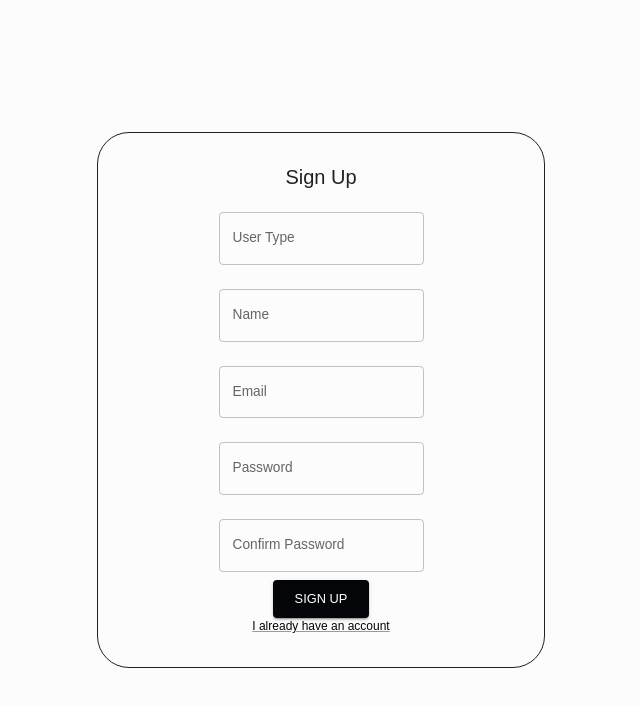
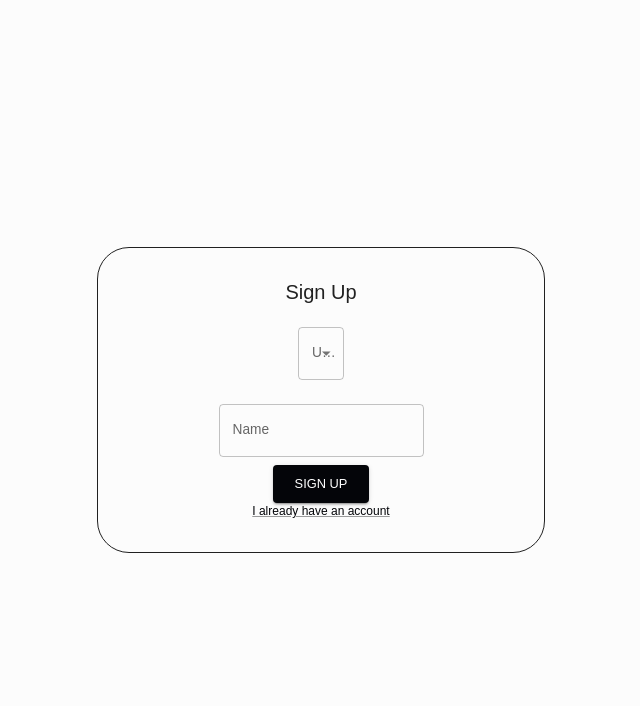
Before and after one commit to malcolmkananura/GradeX, a React (Create React App) app in the folder frontend/: page /signup in a window 1280 px wide. Shown: the top 706 px of the page, without its empty margins (319-959 px from the left). Built offline with nearby package versions, Linux system fonts and the light colour scheme.

Commit message:
Updated signup form

```diff
--- a/frontend/src/components/SignUpForm.js
+++ b/frontend/src/components/SignUpForm.js
@@ -1,11 +1,9 @@
 import React, { useState } from "react";
-// import axios from "axios";
-import { Box, TextField, Button, Typography, Link } from "@mui/material";
-import { useTheme } from "@mui/material";
+import { Box, Button, FormControl, InputLabel, Link, MenuItem, Select, TextField, Typography } from "@mui/material";
+import { useNavigate } from 'react-router-dom';
 import { tokens } from "../theme";
 import httpClient from "./httpClient";
-import { useNavigate } from 'react-router-dom';
-
+import { useTheme } from "@mui/material";
 
 const SignUpForm = () => {
   const [user_type, setUserType] = useState("");
@@ -13,7 +11,7 @@ const SignUpForm = () => {
   const [email, setEmail] = useState("");
   const [password, setPassword] = useState("");
   const [confirmPassword, setConfirmPassword] = useState("");
-  const navigate = useNavigate()
+  const navigate = useNavigate();
 
   const theme = useTheme();
   const colors = tokens(theme.palette.mode);
@@ -32,11 +30,9 @@ const SignUpForm = () => {
       );
 
       console.log(response.data); // Handle the response accordingly
-      // Redirect to another page or show a success message
       navigate('/login');
     } catch (error) {
-      console.error(error?.response?.data || error.message); // Handle error responses
-      // Display an error message to the user
+      console.error(error?.response?.data || error.message);
     }
   };
 
@@ -63,13 +59,17 @@ const SignUpForm = () => {
         <Typography variant="h4" gutterBottom>
           Sign Up
         </Typography>
-        <TextField
-          label="User Type"
-          variant="outlined"
-          margin="normal"
-          value={user_type}
-          onChange={(e) => setUserType(e.target.value)}
-        />
+        <FormControl variant="outlined" margin="normal">
+          <InputLabel>User Type</InputLabel>
+          <Select
+            label="User Type"
+            value={user_type}
+            onChange={(e) => setUserType(e.target.value)}
+          >
+            <MenuItem value="student">Student</MenuItem>
+            <MenuItem value="lecturer">Lecturer</MenuItem>
+          </Select>
+        </FormControl>
         <TextField
           label="Name"
           variant="outlined"
@@ -77,30 +77,7 @@ const SignUpForm = () => {
           value={name}
           onChange={(e) => setName(e.target.value)}
         />
-        <TextField
-          type="email"
-          label="Email"
-          variant="outlined"
-          margin="normal"
-          value={email}
-          onChange={(e) => setEmail(e.target.value)}
-        />
-        <TextField
-          type="password"
-          label="Password"
-          variant="outlined"
-          margin="normal"
-          value={password}
-          onChange={(e) => setPassword(e.target.value)}
-        />
-        <TextField
-          type="password"
-          label="Confirm Password"
-          variant="outlined"
-          margin="normal"
-          value={confirmPassword}
-          onChange={(e) => setConfirmPassword(e.target.value)}
-        />
+        {/* ... other form elements ... */}
         <Button
           type="submit"
           variant="contained"
```
Also changed, not shown: 7 other files (tests, documents, lock files or other folders).
